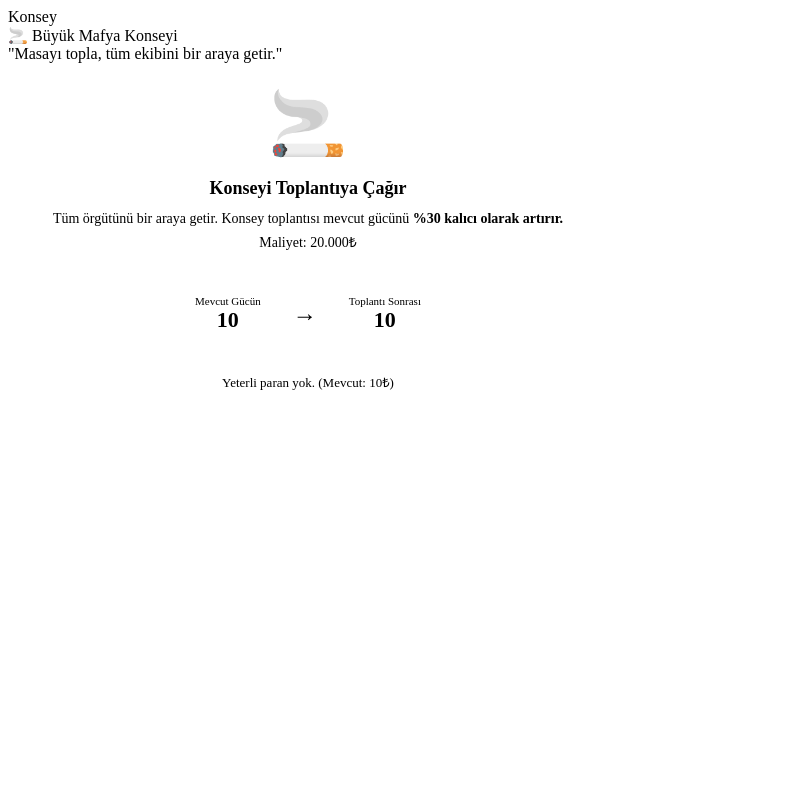
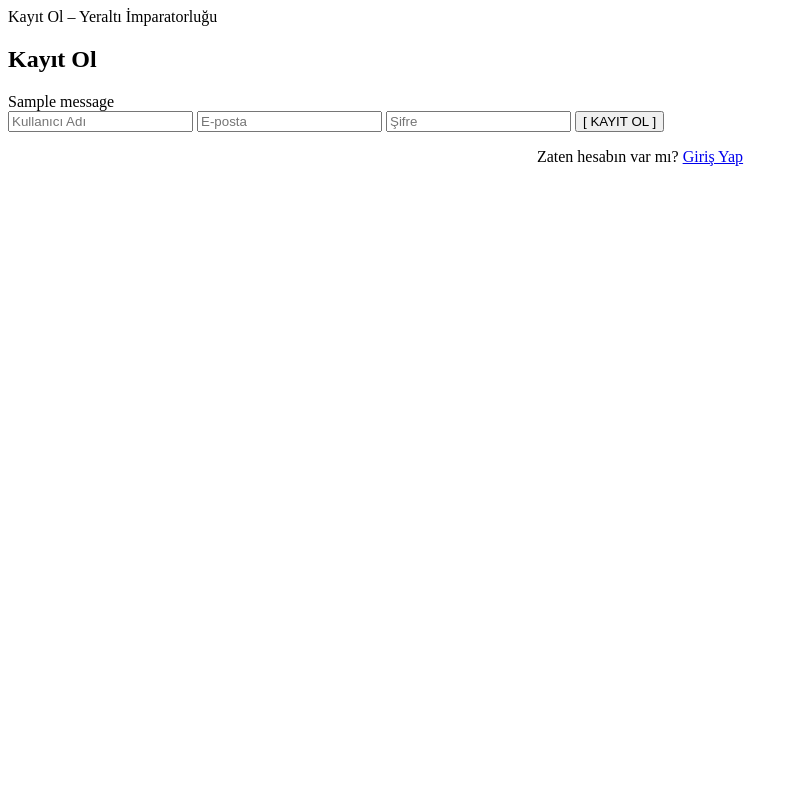
Before and after one commit to MrPEKGEG1N/yeralt-, a Python web app: template templates/kayit.html in a window 1280 px wide. Shown: the whole page, without its empty margins (0-798 px from the left). Run offline with Jinja, Linux system fonts and the light colour scheme; the template is opened without the code that fills it: most values are stand-ins (such as "Sample title", 1, 10 or a date in 2020); one stand-in notice (Sample message) is shown.

Commit message:
Update kayit.html

```diff
--- a/templates/kayit.html
+++ b/templates/kayit.html
@@ -1,43 +1,21 @@
 {% extends 'base.html' %}
-{% block title %}Konsey{% endblock %}
+{% block title %}Kayıt Ol – Yeraltı İmparatorluğu{% endblock %}
 {% block content %}
-<div class="sayfa-baslik">🚬 Büyük Mafya Konseyi</div>
-<div class="sayfa-alt">"Masayı topla, tüm ekibini bir araya getir."</div>
-<div class="kart" style="max-width:600px;">
-  <div style="text-align:center;padding:1.5rem;">
-    <div style="font-size:64px;margin-bottom:1rem;">🚬</div>
-    <div style="font-size:18px;font-weight:700;color:var(--gold);margin-bottom:8px;">Konseyi Toplantıya Çağır</div>
-    <div style="font-size:14px;color:var(--text2);margin-bottom:1.5rem;line-height:1.7;">
-      Tüm örgütünü bir araya getir. Konsey toplantısı mevcut gücünü <strong style="color:var(--red);">%30 kalıcı olarak artırır.</strong><br>
-      <span style="color:var(--gold);">Maliyet: 20.000₺</span>
-    </div>
-    <div style="background:var(--bg3);border-radius:var(--radius);padding:1rem;margin-bottom:1.5rem;display:flex;justify-content:center;gap:2rem;">
-      <div>
-        <div style="font-size:11px;color:var(--text3);">Mevcut Gücün</div>
-        <div style="font-size:22px;font-weight:700;color:var(--red);">{{ "{:,}".format(oyuncu.guc) }}</div>
-      </div>
-      <div style="font-size:24px;color:var(--text3);display:flex;align-items:center;">→</div>
-      <div>
-        <div style="font-size:11px;color:var(--text3);">Toplantı Sonrası</div>
-        <div style="font-size:22px;font-weight:700;color:var(--green);">{{ "{:,}".format((oyuncu.guc * 1.3)|int) }}</div>
-      </div>
-    </div>
-    {% if oyuncu.para >= 20000 %}
-    <button class="btn btn-kirmizi btn-tam" style="font-size:15px;padding:12px;" onclick="konseyTopla()">
-      [ 🚬 MASAYI TOPLA – 20.000₺ ]
-    </button>
-    {% else %}
-    <div style="color:var(--text3);font-size:13px;">Yeterli paran yok. (Mevcut: {{ "{:,}".format(oyuncu.para) }}₺)</div>
-    {% endif %}
-  </div>
+<div class="form-kutu">
+  <h2>Kayıt Ol</h2>
+  {% with messages = get_flashed_messages(with_categories=true) %}
+    {% for cat, msg in messages %}
+      <div class="alert {{ cat }}">{{ msg }}</div>
+    {% endfor %}
+  {% endwith %}
+  <form method="POST">
+    <input type="text" name="kullanici_adi" placeholder="Kullanıcı Adı" required>
+    <input type="email" name="email" placeholder="E-posta" required>
+    <input type="password" name="sifre" placeholder="Şifre" required>
+    <button type="submit" class="btn btn-kirmizi btn-tam">[ KAYIT OL ]</button>
+  </form>
+  <p style="text-align:center;margin-top:1rem;">
+    Zaten hesabın var mı? <a href="/giris">Giriş Yap</a>
+  </p>
 </div>
 {% endblock %}
-{% block scripts %}
-<script>
-async function konseyTopla() {
-  const r = await post('/konsey');
-  if(r.basari) { toast(r.basari); setTimeout(()=>location.reload(), 1200); }
-  else toast(r.hata, 'hata');
-}
-</script>
-{% endblock %}
```
